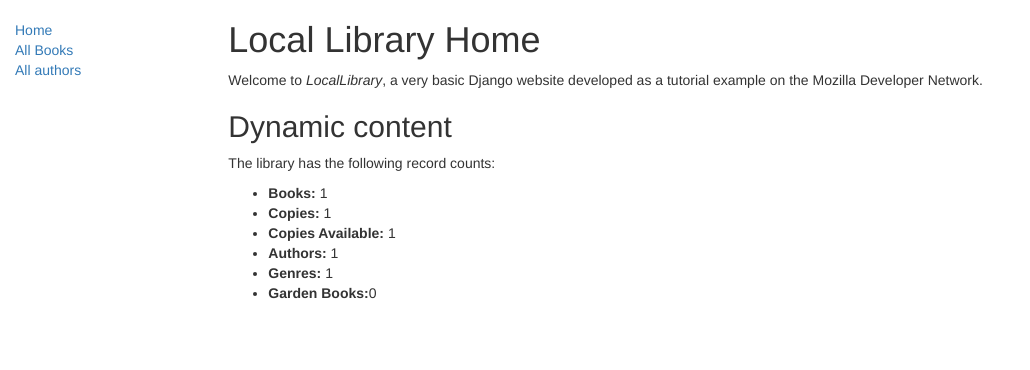
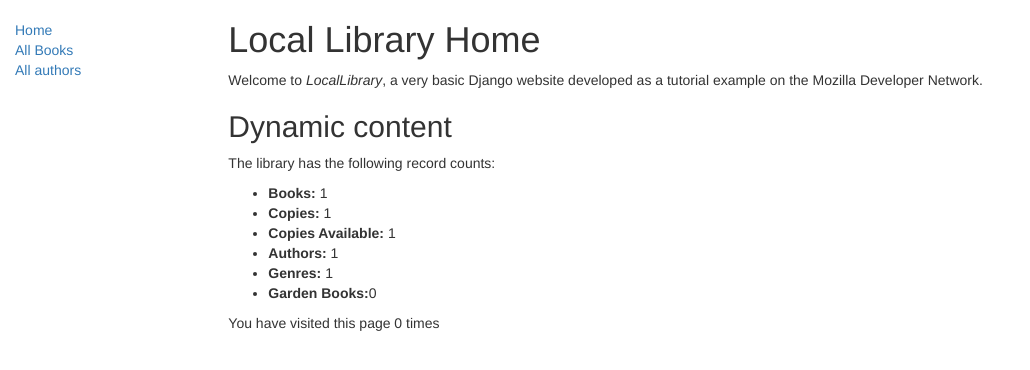
Before and after one commit to PFdevelopment/locallibrary, a Django app: page /catalog/ in a window 1280 px wide. Shown: the top 370 px of the page, without its empty margins (0-1030 px from the left). Run offline with Django 3.2, Linux system fonts and the light colour scheme; tables that the repository leaves empty hold one stand-in row (values such as "Sample post"); some libraries are stand-ins or nearby versions.

Commit message:
Added session counter.

```diff
--- a/locallibrary/catalog/templates/index.html
+++ b/locallibrary/catalog/templates/index.html
@@ -22,4 +22,12 @@
     <li><strong>Genres:</strong> {{ num_genres }}</li>
     <li><strong>Garden Books:</strong>{{ num_garden_books }}</li>
   </ul>
+
+  <p>You have visited this page {{ num_visits }}
+    {% if num_visits == 1 %}
+      time
+    {% else %}
+      times
+    {% endif %}
+  </p>
 {% endblock content %}
--- a/locallibrary/catalog/views.py
+++ b/locallibrary/catalog/views.py
@@ -16,6 +16,10 @@ def index(request):
     num_genres = Genre.objects.all().count()
     num_garden_books = Book.objects.all().filter(title__exact="garden").count()
 
+    # Number of visits to this view, as counted in the session variable.
+    num_visits = request.session.get('num_visits', 0)
+    request.session['num_visits'] = num_visits + 1
+
     # render the HTML template index.html with the data in the context variable
     return render(
         request,
@@ -27,6 +31,7 @@ def index(request):
             'num_authors': num_authors,
             'num_genres': num_genres,
             'num_garden_books': num_garden_books,
+            'num_visits': num_visits,
         },
     )
 
```
